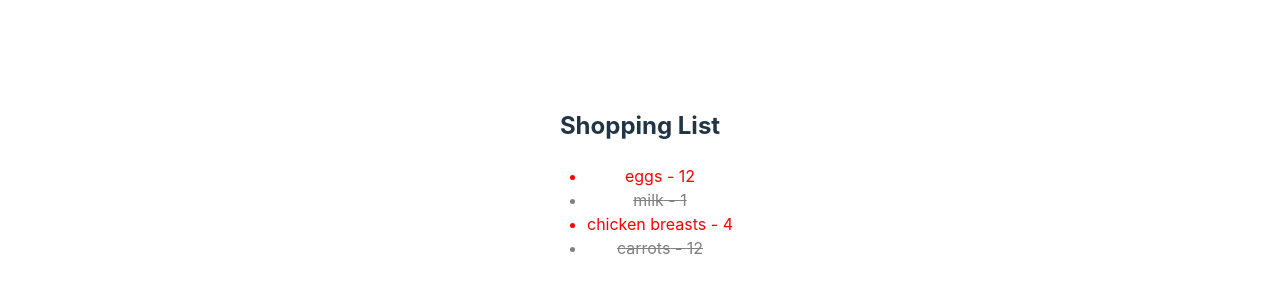
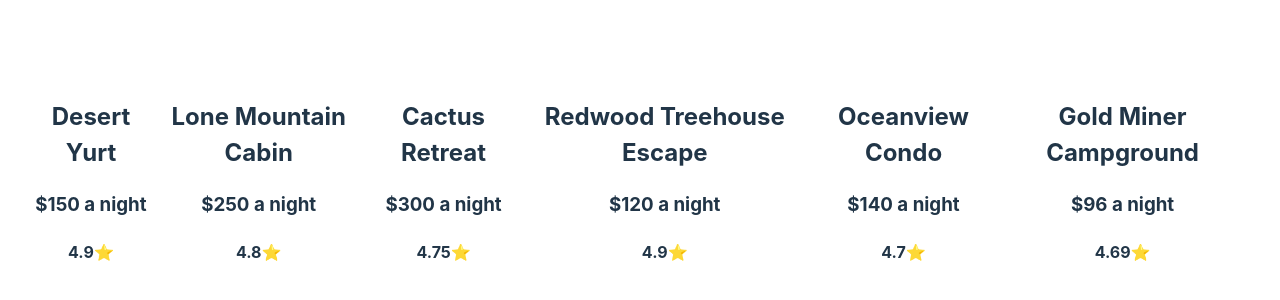
Before and after one commit to bbangwon/first-react-app, a React (Vite) app: page / in a window 1280 px wide. Shown: the part 218-518 px from the top of the page. Built offline with nearby package versions, Linux system fonts and the light colour scheme.

Commit message:
숙박시설 예제

```diff
--- a/src/App.jsx
+++ b/src/App.jsx
@@ -6,13 +6,23 @@
 // import Heading from './Heading';
 // import ColorList from './ColorList';
 // import Slots from './Slots';
-import ShoppingList from './ShoppingList';
+// import ShoppingList from './ShoppingList';
+import PropertyList from './PropertyList';
 
-const data = [
-  {id: 1, item: 'eggs', quantity: 12, completed: false},
-  {id: 2, item: 'milk', quantity: 1, completed: true},
-  {id: 3, item: 'chicken breasts', quantity: 4, completed: false},
-  {id: 4, item: 'carrots', quantity: 12, completed: true}
+// const data = [
+//   {id: 1, item: 'eggs', quantity: 12, completed: false},
+//   {id: 2, item: 'milk', quantity: 1, completed: true},
+//   {id: 3, item: 'chicken breasts', quantity: 4, completed: false},
+//   {id: 4, item: 'carrots', quantity: 12, completed: true}
+// ]
+
+const properties = [
+  { id: 129031, name: "Desert Yurt", rating: 4.9, price: 150 },
+  { id: 129331, name: "Lone Mountain Cabin", rating: 4.8, price: 250 },
+  { id: 129032, name: "Cactus Retreat", rating: 4.75, price: 300 },
+  { id: 129033, name: "Redwood Treehouse Escape", rating: 4.9, price: 120 },
+  { id: 129034, name: "Oceanview Condo", rating: 4.7, price: 140 },
+  { id: 129035, name: "Gold Miner Campground", rating: 4.69, price: 96 },
 ]
 
 function App() {
@@ -38,7 +48,8 @@
 
     {/* <Slots s1="🍉" s2="🍉" s3="🍇" />
     <Slots s1="🍉" s2="🍉" s3="🍉" /> */}
-    <ShoppingList items={data} />
+    {/* <ShoppingList items={data} /> */}
+    <PropertyList properties={properties} />
   </div>
   );
 }
--- /dev/null
+++ b/src/Property.jsx
@@ -0,0 +1,11 @@
+function Property({ name, price, rating}) {
+  return (
+    <div className="Property">
+      <h2>{name}</h2>
+      <h3>${price} a night</h3>
+      <h4>{rating}⭐</h4>
+    </div>
+  );
+}
+
+export default Property;
--- /dev/null
+++ b/src/PropertyList.css
@@ -0,0 +1,3 @@
+.PropertyList {
+    display: flex;
+}
--- /dev/null
+++ b/src/PropertyList.jsx
@@ -0,0 +1,14 @@
+import Property from "./Property";
+import "./PropertyList.css";
+
+function PropertyList({ properties }) {
+  return (
+    <div className="PropertyList">
+      {properties.map((property) => (
+        <Property key={property.id} {...property} />
+      ))}
+    </div>
+  );
+}
+
+export default PropertyList;
```
